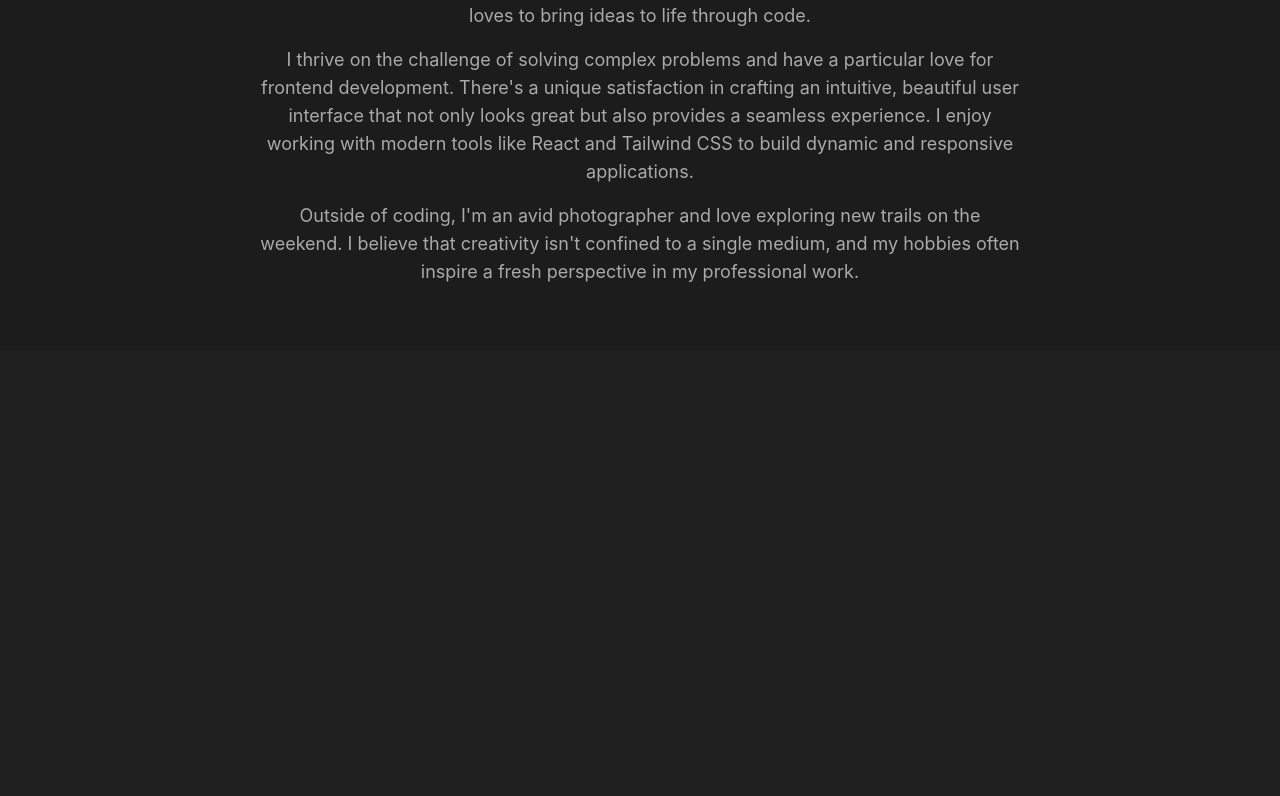
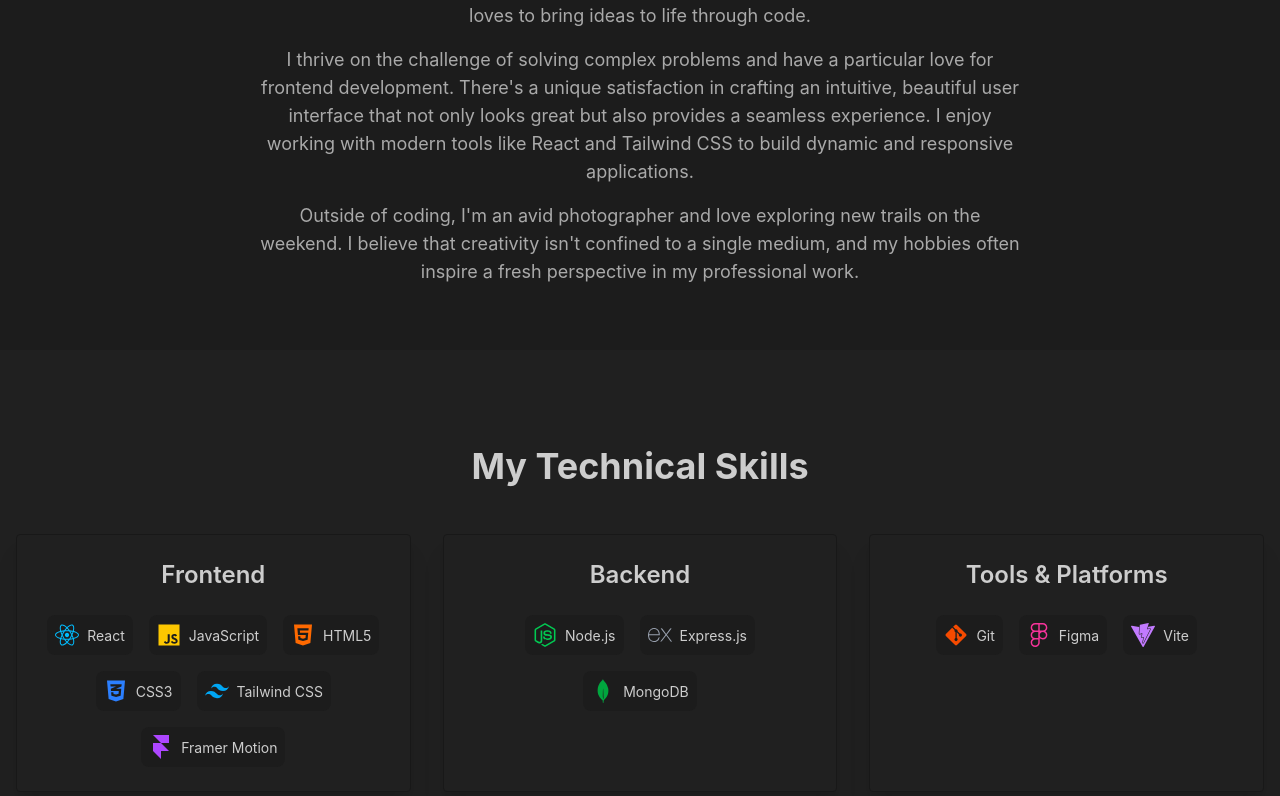
Before and after one commit to siam-sk/siam-sk.github.io, a React (Vite) app: page / in a window 1280 px wide. Shown: the part 1119-1915 px from the top of the page. Before the commit the page ends 1469 px from the top, so only its background shows below. Built offline with nearby package versions, Linux system fonts and the light colour scheme.

Commit message:
added skills section

```diff
--- a/src/App.jsx
+++ b/src/App.jsx
@@ -3,6 +3,7 @@ import './App.css'
 import Navbar from './components/Navbar';
 import Hero from './components/Hero';
 import About from './components/About';
+import Skills from './components/Skills';
 
 function App() {
   const [theme, setTheme] = useState('business');
@@ -22,6 +23,7 @@ function App() {
         <Navbar theme={theme} toggleTheme={toggleTheme} />
         <Hero />
         <About />
+        <Skills />
       </div>
     </div>
   );
--- /dev/null
+++ b/src/components/Skills.jsx
@@ -0,0 +1,98 @@
+import React, { useRef } from 'react';
+import { motion, useInView } from 'framer-motion';
+import { FaReact, FaNodeJs, FaHtml5, FaCss3Alt, FaGitAlt, FaFigma } from 'react-icons/fa';
+import { SiTailwindcss, SiMongodb, SiExpress, SiFramer, SiVite } from 'react-icons/si';
+import { IoLogoJavascript } from "react-icons/io5";
+
+const skillsData = [
+  {
+    category: 'Frontend',
+    skills: [
+      { name: 'React', icon: <FaReact className="text-sky-400" /> },
+      { name: 'JavaScript', icon: <IoLogoJavascript className="text-yellow-400" /> },
+      { name: 'HTML5', icon: <FaHtml5 className="text-orange-500" /> },
+      { name: 'CSS3', icon: <FaCss3Alt className="text-blue-500" /> },
+      { name: 'Tailwind CSS', icon: <SiTailwindcss className="text-sky-500" /> },
+      { name: 'Framer Motion', icon: <SiFramer className="text-purple-500" /> },
+    ]
+  },
+  {
+    category: 'Backend',
+    skills: [
+      { name: 'Node.js', icon: <FaNodeJs className="text-green-500" /> },
+      { name: 'Express.js', icon: <SiExpress className="text-gray-400" /> },
+      { name: 'MongoDB', icon: <SiMongodb className="text-green-600" /> },
+    ]
+  },
+  {
+    category: 'Tools & Platforms',
+    skills: [
+      { name: 'Git', icon: <FaGitAlt className="text-orange-600" /> },
+      { name: 'Figma', icon: <FaFigma className="text-pink-500" /> },
+      { name: 'Vite', icon: <SiVite className="text-purple-400" /> },
+    ]
+  }
+];
+
+const Skills = () => {
+  const ref = useRef(null);
+  const isInView = useInView(ref, { once: true, amount: 0.2 });
+
+  const containerVariants = {
+    hidden: { opacity: 0 },
+    visible: {
+      opacity: 1,
+      transition: { staggerChildren: 0.2 }
+    }
+  };
+
+  const itemVariants = {
+    hidden: { y: 20, opacity: 0 },
+    visible: { y: 0, opacity: 1, transition: { duration: 0.5 } }
+  };
+
+  return (
+    <section id="skills" className="py-24">
+      <div className="container mx-auto px-4">
+        <motion.div
+          ref={ref}
+          initial="hidden"
+          animate={isInView ? "visible" : "hidden"}
+          variants={containerVariants}
+          className="text-center"
+        >
+          <motion.h2 variants={itemVariants} className="text-4xl font-bold mb-12">
+            My Technical Skills
+          </motion.h2>
+
+          <motion.div
+            variants={containerVariants}
+            className="grid md:grid-cols-2 lg:grid-cols-3 gap-8"
+          >
+            {skillsData.map((categoryItem) => (
+              <motion.div
+                key={categoryItem.category}
+                variants={itemVariants}
+                className="card bg-base-100 shadow-xl border border-base-300"
+              >
+                <div className="card-body">
+                  <h3 className="card-title text-2xl justify-center mb-4">{categoryItem.category}</h3>
+                  <div className="flex flex-wrap gap-4 justify-center">
+                    {categoryItem.skills.map((skill) => (
+                      <div key={skill.name} className="flex items-center gap-2 bg-base-200 p-2 rounded-lg">
+                        <span className="text-2xl">{skill.icon}</span>
+                        <span>{skill.name}</span>
+                      </div>
+                    ))}
+                  </div>
+                </div>
+              </motion.div>
+            ))}
+          </motion.div>
+        </motion.div>
+      </div>
+    </section>
+  );
+};
+
+export default Skills;
```
